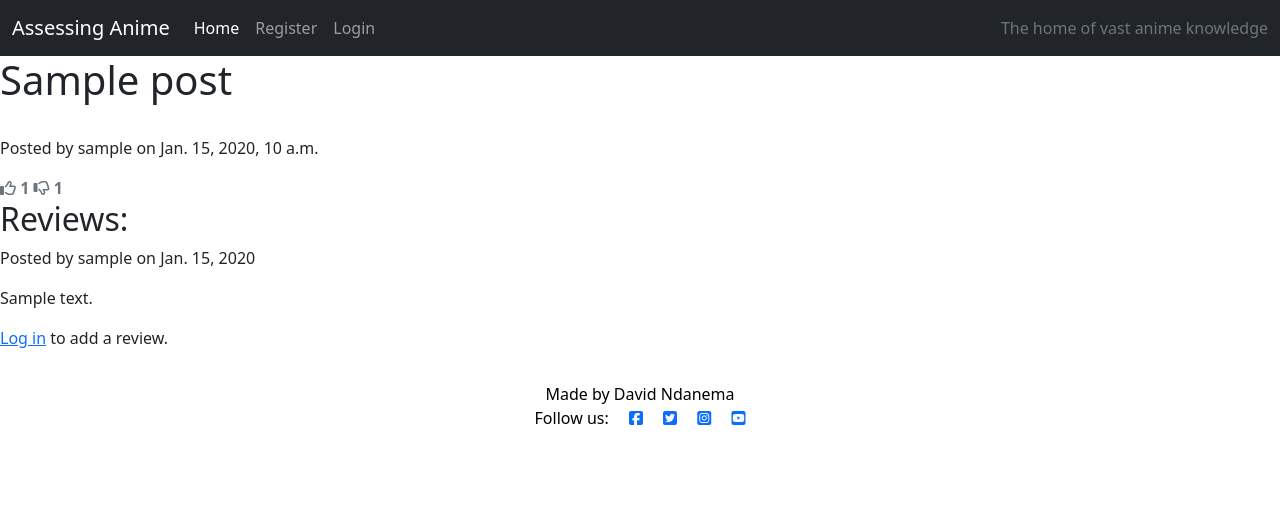
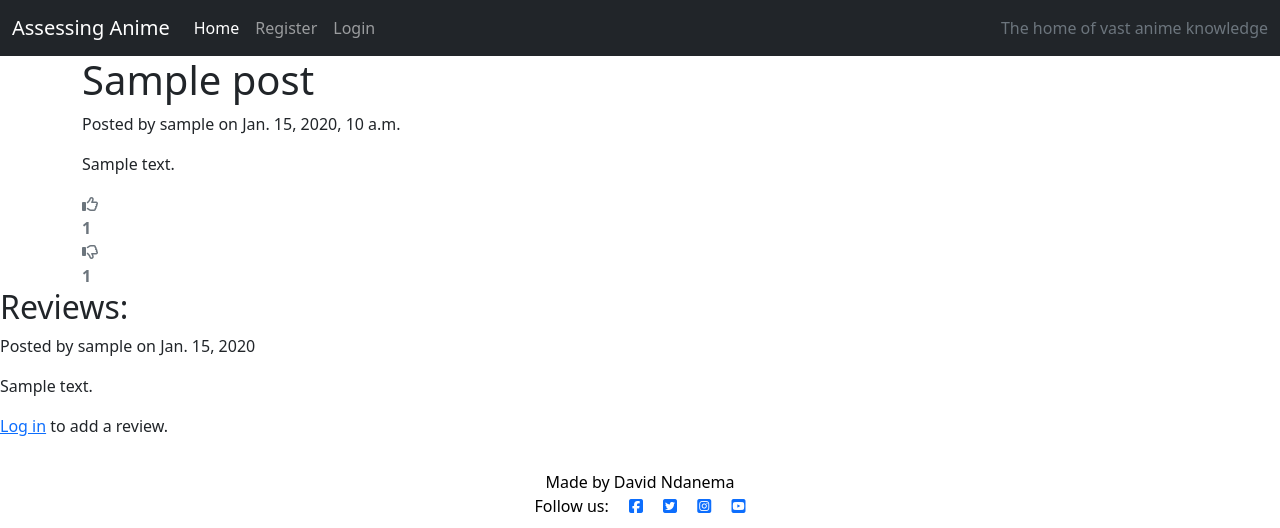
Before and after one commit to Ndanema98/Assessing_Anime, a Django app: page /1 in a window 1280 px wide. Shown: the top 528 px of the page. Run offline with Django 3.2, Linux system fonts and the light colour scheme; tables that the repository leaves empty hold one stand-in row (values such as "Sample post"); some libraries are stand-ins or nearby versions.

Commit message:
Feat: Update style.css relating to po

```diff
--- a/templates/post_detail.html
+++ b/templates/post_detail.html
@@ -3,14 +3,18 @@
 {% block title %}{{ post.title }}{% endblock %}
 
 {% block content %}
+<div class="detailhead">
+  <div class="container">
+    <div class="row g-0">
+        <div class="col-md-6 detailhead-text">
   <h1>{{ post.title }}</h1>
-  {% if 'placeholder' in post.image.url %}
-                <img class="card-img-top" src="https://codeinstitute.s3.amazonaws.com/fullstack/blog/default.jpg">
-                {% else %}
-                <img class="card-img-top" src="{{ post.image.url }}">
-                {% endif %}
   <p>Posted by {{ post.author }} on {{ post.date_posted }}</p>
-  <p>{{ post.content }}</p>
+  <div class="card-body">
+    <p class="card-text ">
+      {{ post.excerpt | safe }}
+  </p>
+  <div class="row">
+
     <div class="col-1">
         <strong>
           {% if user.is_authenticated %}
@@ -41,7 +45,21 @@
     {% endif %}
     <span class="text-secondary">{{ post.number_of_dislikes }} </span>
 </strong>
+    </div>
 
+</div>
+  </div>
+        </div>
+        <div class="d-none d-md-block col-md-6 detailhead-image">
+          {% if 'placeholder' in post.image.url %}
+          <img class="card-img-top" src="https://codeinstitute.s3.amazonaws.com/fullstack/blog/default.jpg">
+          {% else %}
+          <img class="card-img-top" src="{{ post.image.url }}">
+          {% endif %}
+        </div>
+    </div>
+  </div>
+</div>
   </div>
   <h2>Reviews:</h2>
   {% for review in post.reviews.all %}
```
Also changed, not shown: static/css/style.css (+39 -0 lines). Lines whose indentation alone changed are shown as unchanged.
